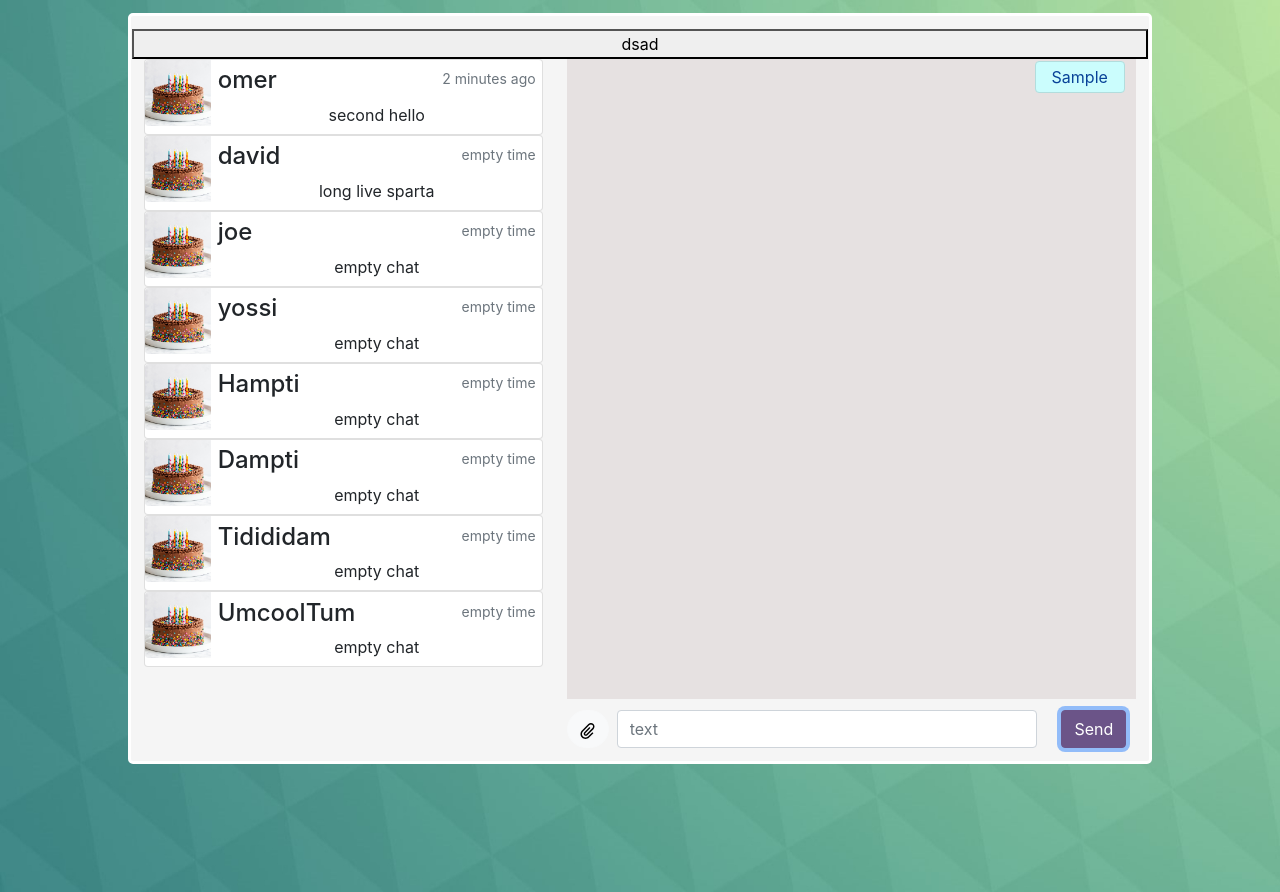
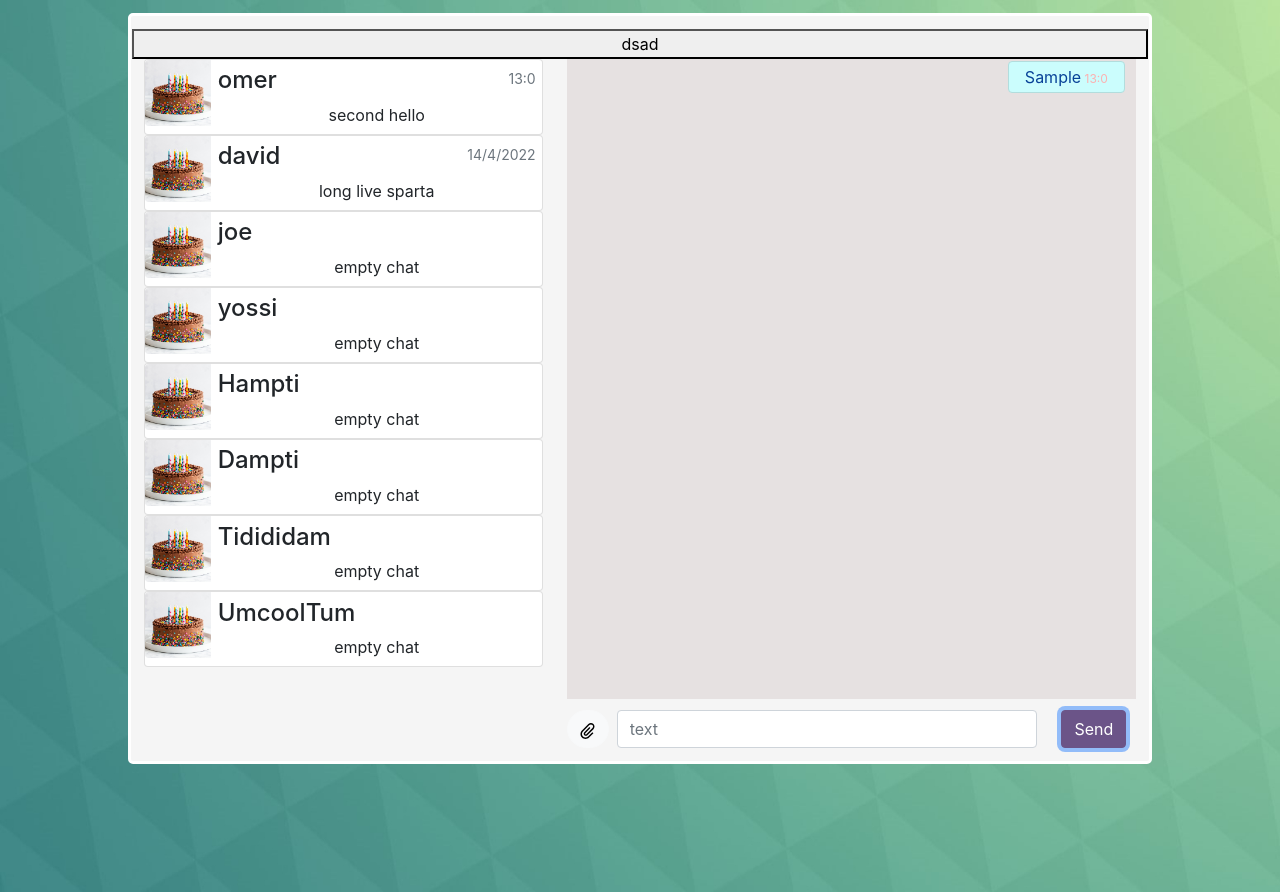
Before and after one commit to Davidkatom/MessagingApp, a React (Create React App) app in the folder whats-down/: page / in a window 1280 px wide. Both pictures are taken after typing "Sample" into the empty fields and a click on the button "Send". Built offline with nearby package versions, Linux system fonts and the light colour scheme.

Commit message:
time stamps

```diff
--- a/whats-down/src/components/ChatScreen.js
+++ b/whats-down/src/components/ChatScreen.js
@@ -2,7 +2,6 @@
 import { useState, useRefm, useEffect } from 'react';
 import SendPhoto from './SendPhoto'
 import ImageElm from './ImageElm';
-import '../index.css';
 import Button from './Button';
 import MessageElm from './MessageElm.js'
 import ContactSide from './ContactSide';
@@ -12,7 +11,7 @@ import { AiOutlineCamera } from 'react-icons/ai';
 import { GoLocation } from 'react-icons/go';
 import { BiMicrophone } from 'react-icons/bi';
 import { AiFillVideoCamera } from 'react-icons/ai';
-
+import TimeStempCalc from '../functions/TimeStempCalc';
 
 var checked = false
 const ChatScreen = () => {
@@ -38,7 +37,7 @@ const ChatScreen = () => {
     const sendBut = () => {
         let input = document.getElementById('message').value
         if (input != "") {
-            var elm = (<MessageElm direction="send" text={input} />)
+            var elm = (<MessageElm direction="send" text={input}  timeStamp={new Date()} />)
             setMessages([...messages, elm])
         }
         document.getElementById('message').value = ""
@@ -62,79 +61,76 @@ const ChatScreen = () => {
         setsendingRef((<SendPhoto sendIm />))
         setButtonSend(() => sendIm)
     }
-
-
-
+    var date1 = new Date();
+    var date2 = new Date();
+    date2.setDate(date2.getDate() - 1);
     const [contact_list, setContact_List] = useState([
         {
             contact_name: 'omer',
-            chat_history: [(<MessageElm direction="send" text={'hellow'} />), (<MessageElm direction="receive" text={'second hello'} />)],
+            chat_history: [(<MessageElm direction="send" text={'hellow'} timeStamp={date2} />), (<MessageElm direction="receive" text={'second hello'} timeStamp={date1}/>)],
             last_message: 'second hello',
-            last_message_time: '2 minutes ago',
+            last_message_time: TimeStempCalc(date1),
         },
         {
             contact_name: 'david',
-            chat_history: [(<MessageElm direction="send" text={'long live sparta'} />)],
+            chat_history: [(<MessageElm direction="send" text={'long live sparta'} timeStamp={date2}/>)],
             last_message: 'long live sparta',
-            last_message_time: 'empty time',
+            last_message_time: TimeStempCalc(date2),
         },
         {
             contact_name: 'joe',
             chat_history: [],
             last_message: 'empty chat',
-            last_message_time: 'empty time',
+            last_message_time: '',
         },
         {
             contact_name: 'yossi',
             chat_history: [],
             last_message: 'empty chat',
-            last_message_time: 'empty time',
+            last_message_time: '',
         },
         {
             contact_name: 'Hampti',
             chat_history: [],
             last_message: 'empty chat',
-            last_message_time: 'empty time',
+            last_message_time: '',
         },
         {
             contact_name: 'Dampti',
             chat_history: [],
             last_message: 'empty chat',
-            last_message_time: 'empty time',
+            last_message_time: '',
         },
         {
             contact_name: 'Tidididam',
             chat_history: [],
             last_message: 'empty chat',
-            last_message_time: 'empty time',
+            last_message_time: '',
         },
         {
             contact_name: 'UmcoolTum',
             chat_history: [],
             last_message: 'empty chat',
-            last_message_time: 'empty time',
+            last_message_time: '',
         }
     ]);
 
     useEffect(() => {
         if (messages) {
-            console.log('update in messages')
             contact_chat_change(curernt_Contact_name)
-
         }
     }, [messages]);
 
     const [curernt_Contact_name, set_contact_name] = useState("-");
 
-
-
     //update the contact list when a new message sent/recived
     const contact_chat_change = (cahnged_contact) => {
         contact_list.map((contact_item) => {
+            console.log('here')
             if (contact_item.contact_name === cahnged_contact) {
                 contact_item.last_message = (messages.length>0?  messages[messages.length - 1].props.text :'empty chat')
                 contact_item.chat_history = messages
-                contact_item.last_message_time = 'empty time'
+                contact_item.last_message_time = (messages.length>0?  TimeStempCalc(messages[messages.length - 1].props.timeStamp) :'-')
             }
         })
 
@@ -147,8 +143,6 @@ const ChatScreen = () => {
         }
         document.getElementById(contact.contact_name).classList.add('selected-chat')
         set_contact_name(contact.contact_name)
-        // contact_chat_change(curernt_Contact_name)
-
         setMessages(contact.chat_history)
     }
     //add a new contact to the contact list
--- a/whats-down/src/components/MessageElm.js
+++ b/whats-down/src/components/MessageElm.js
@@ -1,9 +1,13 @@
-const MessageElm = ({ direction, text }) => {
+import TimeStempCalc from "../functions/TimeStempCalc";
+const MessageElm = ({ direction, text, timeStamp }) => {
     return (
-        <div className= {direction + '_cont'}>
+        <div className={direction + '_cont'}>
             <div className={"message-elm" + direction} >
                 <div className={"alert alert-primary " + direction}>
                     {text}
+                    <span className="time_stamp">
+                        {TimeStempCalc(timeStamp)}
+                    </span>
                 </div>
             </div>
         </div>
--- /dev/null
+++ b/whats-down/src/functions/TimeStempCalc.js
@@ -0,0 +1,6 @@
+
+export default function TimeStempCalc(timeStamp) {
+    return timeStamp.toLocaleDateString() === new Date().toLocaleDateString() ?
+        ' ' + timeStamp.getHours() + ':' + timeStamp.getMinutes() :
+        ' ' + timeStamp.getDate() + '/' + (timeStamp.getMonth() + 1) + '/' + timeStamp.getFullYear();
+}
--- a/whats-down/src/index.css
+++ b/whats-down/src/index.css
@@ -10,7 +10,10 @@ body {
 .selected-chat {
     background-color: #c4c4e9;
 }
-
+.time_stamp{
+  color: rgb(252, 177, 177);
+  font-size: 12px;
+}
 .scrollable {
     overflow-y: scroll;
     height: 80vh;
```
